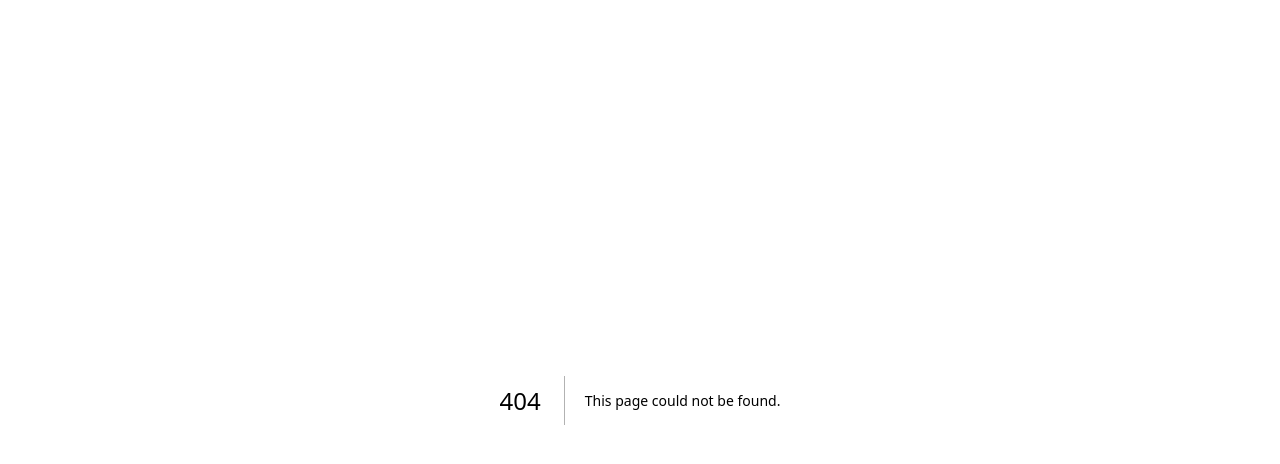
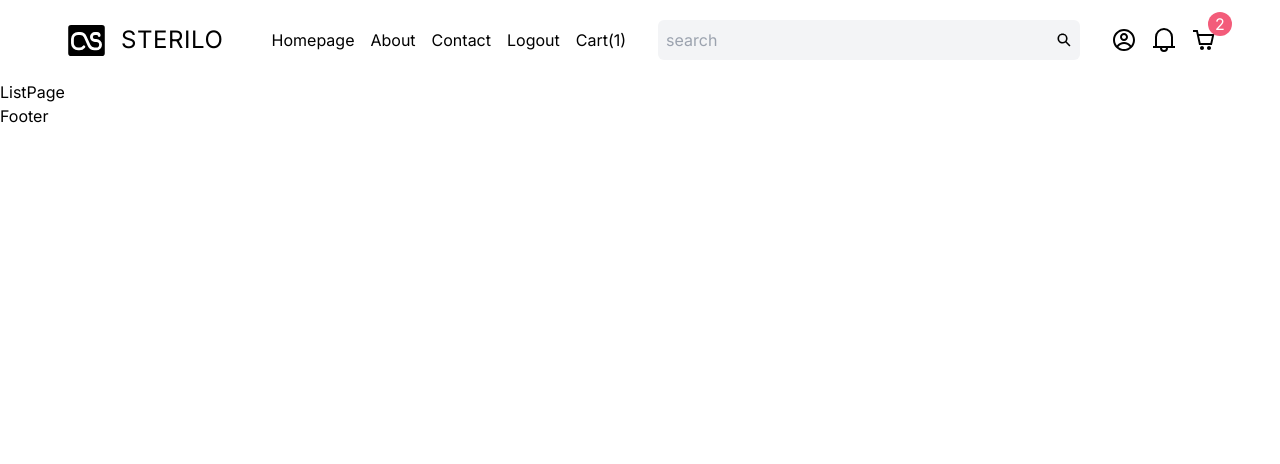
Before and after one commit to osaroDEV/ecommerce-store, a Next.js app: page /list in a window 1280 px wide. Before the commit this address had no page. Shown: the top 464 px of the page. Built offline with nearby package versions, Linux system fonts and the light colour scheme.

Commit message:
create basic components

```diff
--- /dev/null
+++ b/app/[slug]/page.tsx
@@ -0,0 +1,9 @@
+import React from 'react'
+
+const SlugPage = () => {
+  return (
+    <div>SlugPage</div>
+  )
+}
+
+export default SlugPage
--- /dev/null
+++ b/app/components/CartModal.tsx
@@ -0,0 +1,11 @@
+'use client'
+
+import React from 'react'
+
+const CartModal = () => {
+  return (
+    <div>CartModal</div>
+  )
+}
+
+export default CartModal
--- /dev/null
+++ b/app/components/Footer.tsx
@@ -0,0 +1,9 @@
+import React from 'react'
+
+const Footer = () => {
+  return (
+    <div>Footer</div>
+  )
+}
+
+export default Footer
--- /dev/null
+++ b/app/components/Menu.tsx
@@ -0,0 +1,26 @@
+'use client';
+import React, { useState } from 'react';
+import { GiHamburgerMenu } from 'react-icons/gi';
+import Link from 'next/link';
+
+const Menu = () => {
+  const [isMenuOpen, setIsMenuOpen] = useState(false);
+  return (
+    <div>
+      <GiHamburgerMenu onClick={() => setIsMenuOpen((prev) => !prev)} />
+      {isMenuOpen && (
+        <nav className='absolute bg-black text-white left-0 top-20 w-full h-[calc(100vh-80px)] flex flex-col items-center justify-center gap-8 z-100 text-xl'>
+          <Link href='/'>Homepage</Link>
+          <Link href='/'>Shop</Link>
+          <Link href='/'>Deals</Link>
+          <Link href='/'>About</Link>
+          <Link href='/'>Contact</Link>
+          <Link href='/'>Logout</Link>
+          <Link href='/'>Cart(1)</Link>
+        </nav>
+      )}
+    </div>
+  );
+};
+
+export default Menu;
--- /dev/null
+++ b/app/components/NavIcons.tsx
@@ -0,0 +1,57 @@
+'use client';
+
+import { useState } from 'react';
+import Link from 'next/link';
+import { CgProfile, CgShoppingCart } from 'react-icons/cg';
+import { GrNotification } from 'react-icons/gr';
+import { useRouter } from 'next/navigation';
+import CartModal from './CartModal';
+
+const NavIcons = () => {
+  const [isProfileActive, setIsProfileActive] = useState(false);
+  const [isNotifActive, setIsNotifActive] = useState(false);
+  const [isCartActive, setIsCartActive] = useState(false);
+
+  const router = useRouter();
+
+  const isLoggedIn = true;
+  // const isLoggedIn = false;
+
+  const handleProfile = () => {
+    if (!isLoggedIn) {
+      router.push('/login');
+    } else {
+      setIsProfileActive((prev) => !prev);
+    }
+  };
+
+  const handleCartClick = () => {
+    setIsCartActive((prev) => !prev);
+  };
+
+  return (
+    <div className='flex items-center gap-4 relative'>
+      <CgProfile
+        className='text-xl md:text-2xl cursor-pointer'
+        onClick={handleProfile}
+      />
+      {isProfileActive && (
+        <div className='absolute top-12 rounded-md left-0 p-4 text-sm shadow-[0_3px_10px_rgb(0,0,0,0.2)] z-10'>
+          <Link href='/'>Profile</Link>
+          <div className='mt-2 cursor-pointer'>Logout</div>
+        </div>
+      )}
+      <GrNotification className='text-xl md:text-2xl cursor-pointer' />
+      <div className='cursor-pointer relative'>
+        <CgShoppingCart
+          className='text-xl md:text-2xl cursor-pointer'
+          onClick={handleCartClick}
+        />
+        <div className='absolute -top-4 -right-4 w-6 h-6 bg-banner text-white rounded-full flex justify-center items-center'>2</div>
+      </div>
+      {isCartActive && <CartModal />}
+    </div>
+  );
+};
+
+export default NavIcons;
--- /dev/null
+++ b/app/components/Navbar.tsx
@@ -0,0 +1,44 @@
+import Link from 'next/link';
+import React from 'react';
+import Menu from './Menu';
+import { PiLastfmLogoFill } from 'react-icons/pi';
+import NavIcons from './NavIcons';
+import Searchbar from './Searchbar';
+
+const Navbar = () => {
+  return (
+    <div className='h-20 px-4 md:px-8 lg:px-16 xl:32 2xl:px-64 relative'>
+      {/* mobile */}
+      <div className='h-full flex items-center justify-between md:hidden'>
+        <Link href='/'>
+          <div className='text-2xl tracking-wide uppercase'>Sterilo</div>
+        </Link>
+        <Menu />
+      </div>
+      {/* larger screens */}
+      <div className='hidden md:flex items-center justify-between h-full gap-8'>
+        {/* left */}
+        <div className='w-1/3 xl:w-1/2 flex items-center gap-12'>
+          <Link href='/' className='flex gap-3 items-center'>
+            <PiLastfmLogoFill className='text-[30px] md:text-[45px]' />
+            <div className='text-2xl tracking-wide uppercase'>Sterilo</div>
+          </Link>
+          <div className='hidden md:flex gap-4'>
+            <Link href='/'>Homepage</Link>
+            <Link href='/'>About</Link>
+            <Link href='/'>Contact</Link>
+            <Link href='/'>Logout</Link>
+            <Link href='/'>Cart(1)</Link>
+          </div>
+        </div>
+        {/* right */}
+        <div className='w-2/3 xl:w-1/2 flex justify-between items-center gap-8'>
+          <Searchbar />
+          <NavIcons />
+        </div>
+      </div>
+    </div>
+  );
+};
+
+export default Navbar;
--- /dev/null
+++ b/app/components/Searchbar.tsx
@@ -0,0 +1,29 @@
+'use client'
+import { useRouter } from 'next/navigation';
+import { IoSearchSharp } from "react-icons/io5";
+
+const Searchbar = () => {
+  const router = useRouter()
+
+const handleSearch = (e: React.FormEvent<HTMLFormElement>) => {
+  e.preventDefault()
+  const formData = new FormData(e.currentTarget)
+  const item = formData.get('item') as string
+
+  if (item) {
+    router.push(`/list?item=${item}`)
+  }
+
+}
+
+  return (
+    <form className='flex items-center justify-between gap-4 bg-gray-100 p-2 rounded-md flex-1' onSubmit={handleSearch}>
+      <input type="text" name='item' placeholder='search' className='flex-1 bg-transparent outline-none' />
+      <button className='cursor-pointer'>
+      <IoSearchSharp />
+      </button>
+    </form>
+  )
+}
+
+export default Searchbar
--- a/app/layout.tsx
+++ b/app/layout.tsx
@@ -1,6 +1,8 @@
 import type { Metadata } from "next";
 import { Inter } from "next/font/google";
 import "./globals.css";
+import Navbar from './components/Navbar'
+import Footer from './components/Footer'
 
 const inter = Inter({ subsets: ["latin"] });
 
@@ -16,7 +18,11 @@ export default function RootLayout({
 }>) {
   return (
     <html lang="en">
-      <body className={inter.className}>{children}</body>
+      <body className={inter.className}>
+        <Navbar />
+        {children}
+        <Footer />
+        </body>
     </html>
   );
 }
--- /dev/null
+++ b/app/list/page.tsx
@@ -0,0 +1,9 @@
+import React from 'react'
+
+const ListPage = () => {
+  return (
+    <div>ListPage</div>
+  )
+}
+
+export default ListPage
--- /dev/null
+++ b/app/login/page.tsx
@@ -0,0 +1,9 @@
+import React from 'react'
+
+const LoginPage = () => {
+  return (
+    <div>LoginPage</div>
+  )
+}
+
+export default LoginPage
--- a/tailwind.config.ts
+++ b/tailwind.config.ts
@@ -13,6 +13,9 @@ const config: Config = {
         "gradient-conic":
           "conic-gradient(from 180deg at 50% 50%, var(--tw-gradient-stops))",
       },
+      colors: {
+        banner: '#f35c7a'
+      }
     },
   },
   plugins: [],
```
Also changed, not shown: package.json (+4 -3 lines), 1 other file (tests, documents, lock files or other folders).
